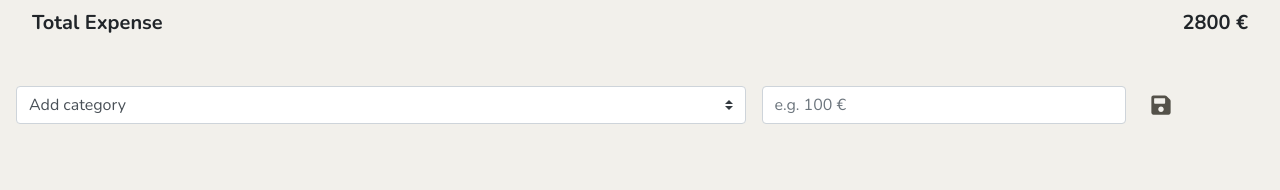
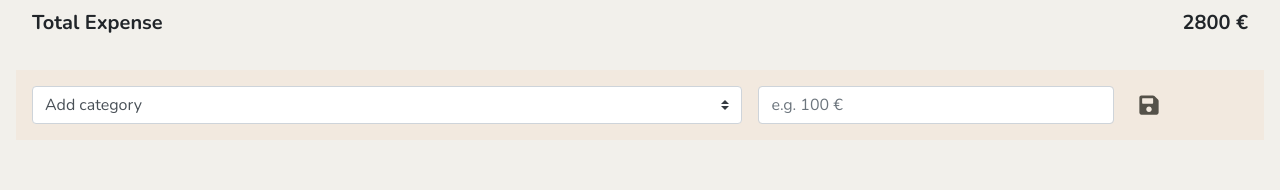
Before and after one commit to BCH-REACT20S-Project-1-Group-2/BCH-REACT20S-Project-1-Group-2.github.io, a React (Create React App) app in the folder frontend/: page /expense in a window 1280 px wide. Shown: the part 184-374 px from the top of the page. Built offline with nearby package versions, Linux system fonts and the light colour scheme.

Commit message:
feature/expense-styling Background color and margin added along with other cleanup of css files

```diff
--- a/frontend/src/styles/App.css
+++ b/frontend/src/styles/App.css
@@ -1,6 +1,6 @@
 :root {
     --secondary-color: #E27D60;
-
+    --dark-color: #545149;
     --primary-bg-color: #F2F0EB;
 }
 
--- a/frontend/src/styles/ExpenseList.css
+++ b/frontend/src/styles/ExpenseList.css
@@ -1,6 +1,5 @@
 .expenseform{
     display: grid;
-    height: 100%;
     grid-template-columns: 6fr 3fr 1fr;
     grid-gap: 1rem;
     padding: 1rem;
@@ -8,6 +7,11 @@
 
 .SaveIcon{
     font-size: 22px;
-    color: #545149;
+    color: var(--dark-color);
     margin: 8px;
 }
+
+Form{
+    background: rgba(232, 168, 124, 0.11);
+    margin: 1rem !important;
+}
--- a/frontend/src/styles/ExpensePresentation.css
+++ b/frontend/src/styles/ExpensePresentation.css
@@ -4,7 +4,6 @@
     justify-content: space-between;
     margin: 2rem;
     margin-top: 4rem;
-    text-align: center;
     font-weight: 600;
     font-size: 20px;
 }
```
